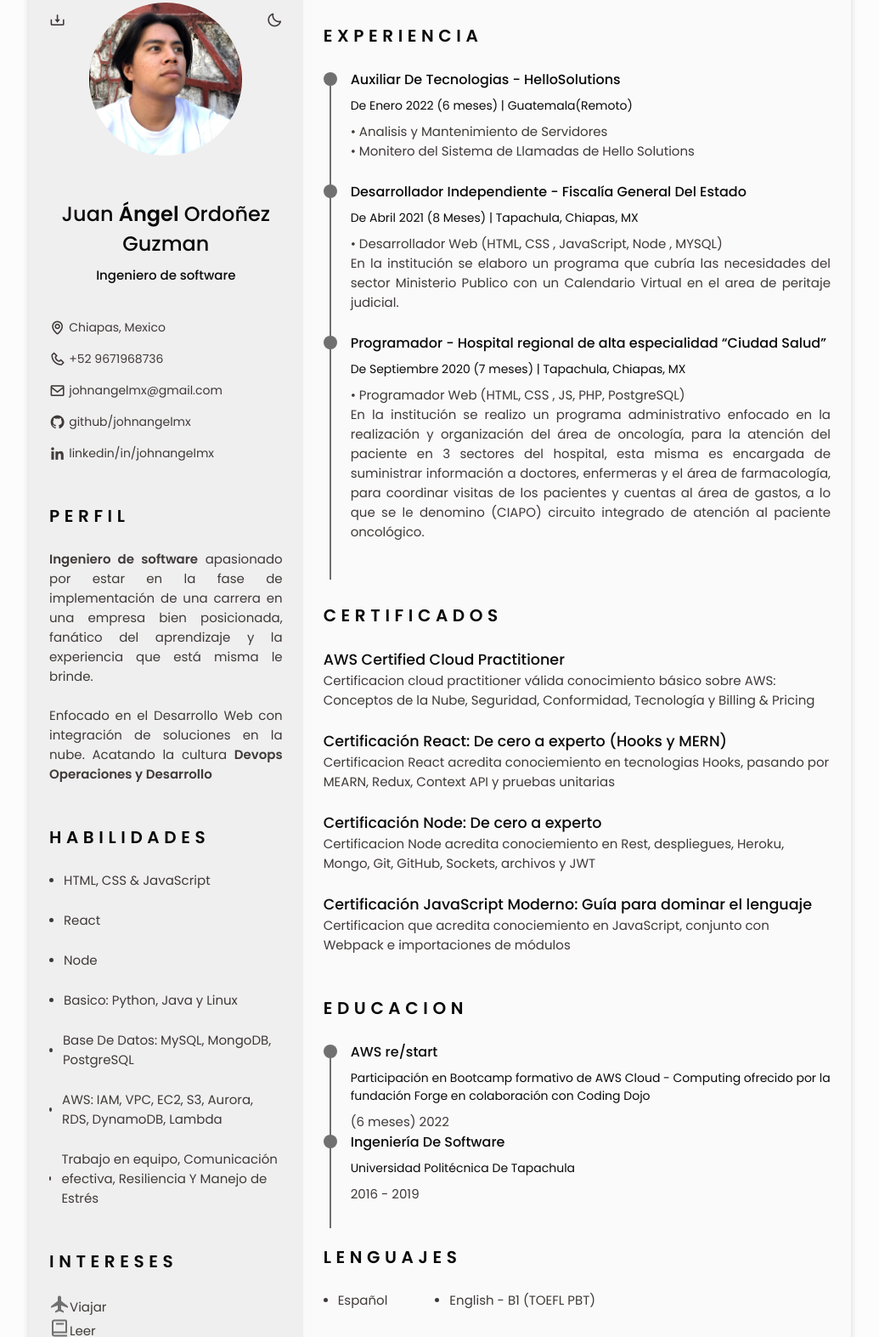
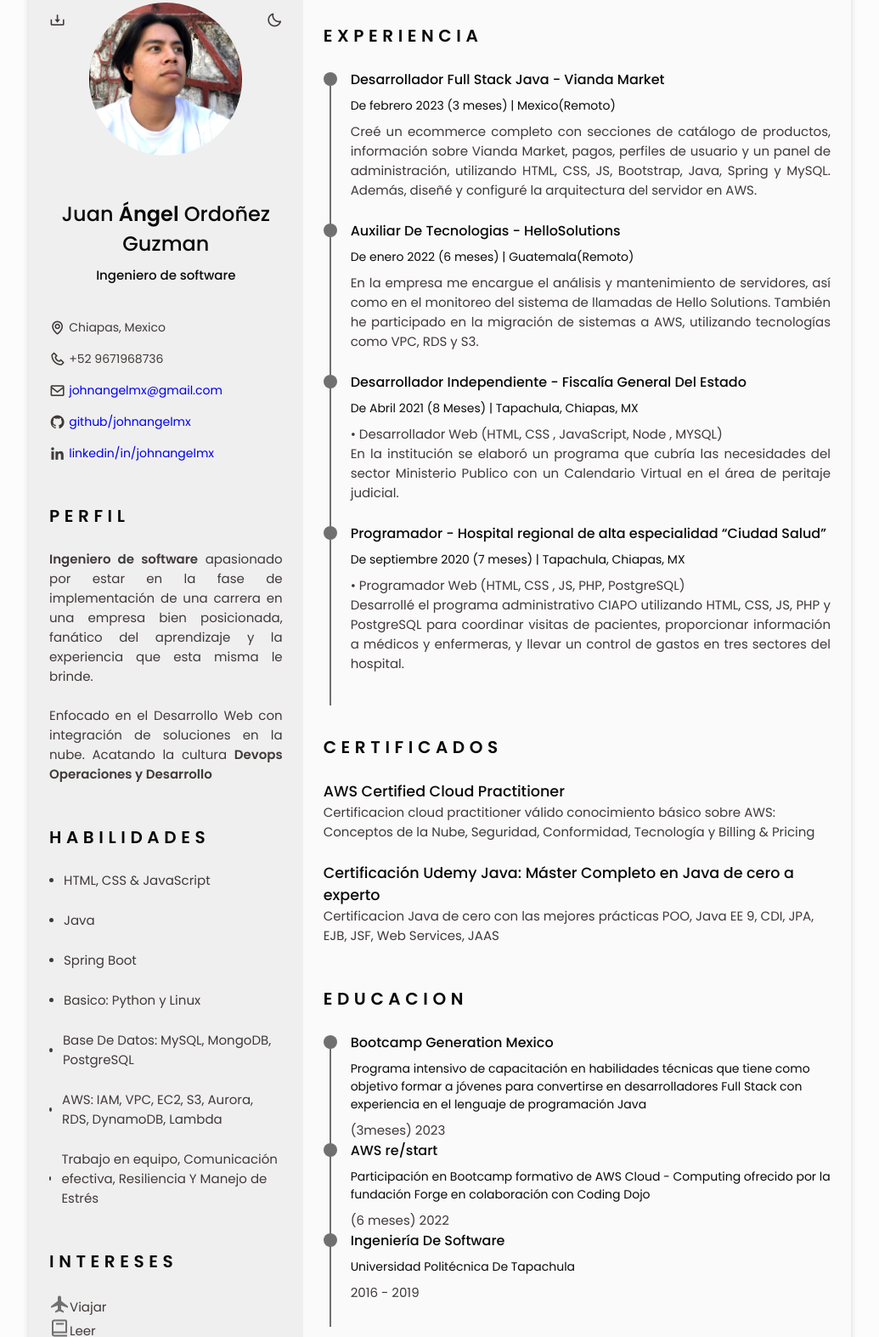
Before and after one commit to johnangelmx/CV-Page, a plain HTML site: page index.html in a window 1280 px wide. Shown: the part 69-1642 px from the top of the page at 85% size, without its empty margins (122-1157 px from the left). Drawn offline with nearby package versions, Linux system fonts and the light colour scheme.

Commit message:
Actualizado para java

```diff
--- a/index.html
+++ b/index.html
@@ -88,7 +88,7 @@
                         <!-- Button to generate and download the pdf. Available for desktop. -->
                         <div>
                             <a class="home__button-movil" download=""
-                               href="assets/pdf/Justin Tan Koon Han Resume.pdf">Download</a>
+                               href="assets/pdf/Juan%20Angel%20Ordoñez%20Guzman%20CV.pdf">Download</a>
                         </div>
                     </div>
                     <div class="home__address bd-grid">
@@ -102,15 +102,15 @@
                             </span>
                         <span class="home__information">
                                 <i class="bx bx-envelope home__icon"></i>
-                                johnangelmx@gmail.com
+                                <a href="mailto:johnangelmx@gmail.com">johnangelmx@gmail.com</a>
                             </span>
                         <span class="home__information">
                                 <i class="bx bxl-github home__icon"></i>
-                                github/johnangelmx
+                                <a href="https://github.com/johnangelmx">github/johnangelmx</a>
                             </span>
                         <span class="home__information">
                                 <i class="bx bxl-linkedin home__icon"></i>
-                                linkedin/in/johnangelmx
+                                <a href="https://www.linkedin.com/in/johnangelmx">linkedin/in/johnangelmx</a>
                             </span>
                     </div>
                 </div>
@@ -127,7 +127,7 @@
                     apasionado por estar en la fase de implementación de una carrera
                     en
                     una
-                    empresa bien posicionada, fanático del aprendizaje y la experiencia que está misma le brinde.
+                    empresa bien posicionada, fanático del aprendizaje y la experiencia que esta misma le brinde.
                     <br>
                     <br>
                     Enfocado en el Desarrollo Web con integración de soluciones en la nube. Acatando la cultura
@@ -203,15 +203,15 @@
                         </li>
                         <li class="skills__name">
                             <span class="skills__circle"></span>
-                            React
+                            Java
                         </li>
                         <li class="skills__name">
                             <span class="skills__circle"></span>
-                            Node
+                            Spring Boot
                         </li>
                         <li class="skills__name">
                             <span class="skills__circle"></span>
-                            Basico: Python, Java y Linux
+                            Basico: Python y Linux
                         </li>
                         <li class="skills__name">
                             <span class="skills__circle"></span>
@@ -282,12 +282,32 @@
                                 <span class="experience__line"></span>
                             </div>
                             <div class="experience__data bd-grid">
-                                <h3 class="experience__title">Auxiliar De Tecnologias - HelloSolutions</h3>
-                                <span class="experience__company">De Enero 2022 (6 meses) | Guatemala(Remoto)</span>
+                                <h3 class="experience__title">Desarrollador Full Stack Java - Vianda Market</h3>
+                                <span class="experience__company">De febrero 2023 (3 meses) | Mexico(Remoto)</span>
                                 <p class="experience__description">
-                                    • Analisis y Mantenimiento de Servidores
-                                    <br>
-                                    • Monitero del Sistema de Llamadas de Hello Solutions
+                                    Creé un ecommerce completo con secciones de catálogo de productos, información sobre
+                                    Vianda Market, pagos, perfiles de usuario y un panel de administración, utilizando
+                                    HTML, CSS, JS, Bootstrap, Java, Spring y MySQL. Además, diseñé y configuré la
+                                    arquitectura del servidor en AWS.
+                                </p>
+                            </div>
+                        </div>
+                        <div class="experience__content">
+                            <div class="experience__time">
+                                <span class="experience__rounder"></span>
+                                <span class="experience__line"></span>
+                            </div>
+                            <div class="experience__data bd-grid">
+                                <h3 class="experience__title">
+                                    Auxiliar De Tecnologias - HelloSolutions
+                                </h3>
+                                <span class="experience__company">
+                                       De enero 2022 (6 meses) | Guatemala(Remoto)
+                                    </span>
+                                <p class="experience__description">
+                                    En la empresa me encargue el análisis y mantenimiento de servidores, así como en el
+                                    monitoreo del sistema de llamadas de Hello Solutions. También he participado en la
+                                    migración de sistemas a AWS, utilizando tecnologías como VPC, RDS y S3.
                                 </p>
                             </div>
                         </div>
@@ -307,9 +327,9 @@
                                 <p class="experience__description">
                                     • Desarrollador Web (HTML, CSS , JavaScript, Node , MYSQL)
                                     <br>
-                                    En la institución se elaboro un programa que cubría las necesidades del
+                                    En la institución se elaboró un programa que cubría las necesidades del
                                     sector
-                                    Ministerio Publico con un Calendario Virtual en el area de peritaje judicial.
+                                    Ministerio Publico con un Calendario Virtual en el área de peritaje judicial.
                                 </p>
                             </div>
                         </div>
@@ -324,23 +344,14 @@
                                     “Ciudad Salud”
                                 </h3>
                                 <span class="experience__company">
-                                        De Septiembre 2020 (7 meses) | Tapachula, Chiapas, MX
+                                        De septiembre 2020 (7 meses) | Tapachula, Chiapas, MX
                                     </span>
                                 <p class="experience__description">
                                     • Programador Web (HTML, CSS , JS, PHP, PostgreSQL)
                                     <br>
-                                    En la institución se realizo un programa administrativo enfocado en la
-                                    realización y
-                                    organización del área de oncología, para la atención del paciente en 3 sectores
-                                    del
-                                    hospital, esta misma es encargada de suministrar información a doctores,
-                                    enfermeras
-                                    y el área de farmacología, para coordinar visitas de los pacientes y cuentas al
-                                    área
-                                    de gastos, a lo que se le denomino (CIAPO) circuito integrado de atención al
-                                    paciente oncológico.
-                                    <!-- Developed closeness matching algorithm, applied clustering for formulation of Identification template and illustrated results for 'Gait Recognition' in Python. Integrated YOLOv4, depth estimator, EO Fusion Engine,
-                                Kalman filter and Hungarian algorithm for 'Geographical and Visual Camera Tracking System' in C++.--->
+                                    Desarrollé el programa administrativo CIAPO utilizando HTML, CSS, JS, PHP y
+                                    PostgreSQL para coordinar visitas de pacientes, proporcionar información a médicos y
+                                    enfermeras, y llevar un control de gastos en tres sectores del hospital.
                                 </p>
                             </div>
                         </div>
@@ -374,28 +385,28 @@
                     <div class="certificate__content">
                         <h3 class="certificate__title">AWS Certified Cloud Practitioner</h3>
                         <p class="certificate_description">
-                            Certificacion cloud practitioner válida conocimiento básico sobre AWS: Conceptos de la
+                            Certificacion cloud practitioner válido conocimiento básico sobre AWS: Conceptos de la
                             Nube, Seguridad, Conformidad, Tecnología y Billing & Pricing
                         </p>
                     </div>
                     <div class="certificate__content">
                         <h3 class="certificate__title">
-                            Certificación React: De cero a experto (Hooks y MERN)
+                            Certificación Udemy Java: Máster Completo en Java de cero a experto
                         </h3>
                         <p class="certificate_description">
-                            Certificacion React acredita conociemiento en tecnologias Hooks, pasando por
-                            MEARN, Redux, Context API y pruebas unitarias
+                            Certificacion Java de cero con las mejores prácticas POO, Java EE 9, CDI, JPA, EJB, JSF, Web
+                            Services, JAAS
                         </p>
                     </div>
-                    <div class="certificate__content">
-                        <h3 class="certificate__title">
-                            Certificación Node: De cero a experto
-                        </h3>
-                        <p class="certificate_description">
-                            Certificacion Node acredita conociemiento en Rest, despliegues, Heroku, Mongo, Git,
-                            GitHub, Sockets, archivos y JWT
-                        </p>
-                    </div>
+                    <!--                    <div class="certificate__content">-->
+                    <!--                        <h3 class="certificate__title">-->
+                    <!--                            Certificación Udemy React: De cero a experto (Hooks y MERN)-->
+                    <!--                        </h3>-->
+                    <!--                        <p class="certificate_description">-->
+                    <!--                            Certificacion React acredita conociemiento en tecnologias Hooks, pasando por-->
+                    <!--                            MEARN, Redux, Context API y pruebas unitarias-->
+                    <!--                        </p>-->
+                    <!--                    </div>-->
                     <!-- <div class="certificate__content">
                         <h3 class="certificate__title">
                             Certificación Fullstackopen
@@ -407,19 +418,25 @@
                             REST creadas con Node.js | GraphQL
                         </p>
                     </div> -->
-                    <div class="certificate__content">
-                        <h3 class="certificate__title">
-                            Certificación JavaScript Moderno: Guía para dominar el lenguaje
-                        </h3>
-                        <p class="certificate_description">
-                            Certificacion que acredita conociemiento en JavaScript, conjunto con
-                            Webpack e importaciones de módulos
-                        </p>
-                    </div>
                 </div>
             </section>
             <section class="education section" id="education">
                 <h2 class="section-title">Educacion</h2>
+                <div class="education__container bd-grid">
+                    <div class="education__content">
+                        <div class="education__time">
+                            <span class="education__rounder"></span>
+                            <span class="education__line"></span>
+                        </div>
+                        <div class="education__data bd-grid">
+                            <h3 class="education__title">
+                                Bootcamp Generation Mexico
+                            </h3>
+                            <span class="education__studies">Programa intensivo de capacitación en habilidades técnicas que tiene como objetivo formar a jóvenes para convertirse en desarrolladores Full Stack con experiencia en el lenguaje de programación Java</span>
+                            <span class="education__year">(3meses) 2023</span>
+                        </div>
+                    </div>
+                </div>
                 <div class="education__content">
                     <div class="education__time">
                         <span class="education__rounder"></span>
@@ -447,6 +464,7 @@
                             <span class="education__year">2016 - 2019</span>
                         </div>
                     </div>
+                </div>
                 <!-- <div class="education__content">
                 <div class="education__time">
                     <span class="education__rounder"></span>
@@ -458,7 +476,6 @@
                     <span class="education__year">2015 - 2017</span>
                 </div>
             </div> -->
-                </div>
             </section>
             <!--========== REFERENCES ==========-->
             <!--            <section class="references section" id="references">-->
@@ -478,10 +495,7 @@
                 <h2 class="section-title">Lenguajes</h2>
                 <div class="languages__container">
                     <ul class="languages__content bd-grid">
-                        <li class="languages__name">
-                            <span class="languages__circle"></span>
-                            Español
-                        </li>
+
                         <li class="languages__name">
                             <span class="languages__circle"></span>
                             English - B1 (TOEFL PBT)
```
Also changed, not shown: 1 other file. Lines whose indentation alone changed are shown as unchanged.
